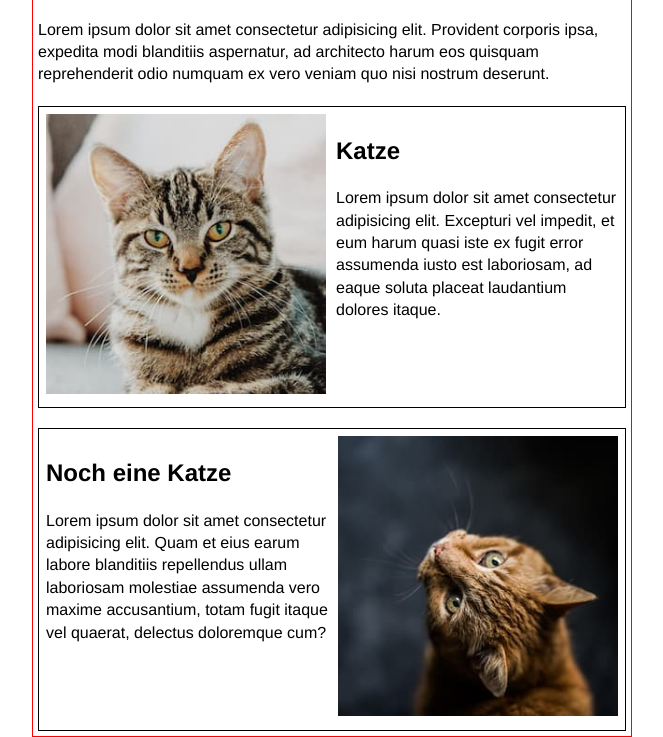
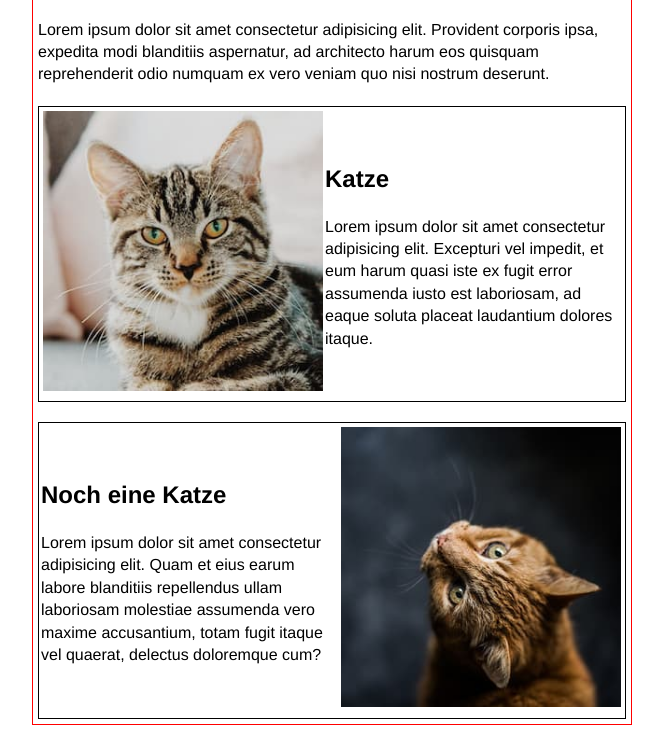
Before and after one commit to siridee/Projekt-Katzen, a plain HTML site: page index.html in a window 1280 px wide. Shown: the part 75-812 px from the top of the page, without its empty margins (308-971 px from the left). Drawn offline with Linux system fonts and the light colour scheme.

Commit message:
Update style.css

```diff
--- a/style.css
+++ b/style.css
@@ -13,7 +13,6 @@ body {
   max-width: 600px;
   border: red solid 1px;
   padding: 5px;
-
 }
 .cardo {
   background: #fff;
@@ -22,8 +21,8 @@ body {
   margin-top: 20px;
   display: flex;
   justify-content: flex-start;
+  align-items: center;
   flex-direction: row;
-
 }
 .cardu {
     background: #fff;
@@ -32,13 +31,14 @@ body {
     margin-top: 20px;
     display: flex;
     justify-content: flex-start;
+    align-items: center;
     flex-direction: row-reverse;
 
   }
-img {
-    margin: 5px;
-    max-width: 280px;
-}
-.text {
-    margin: 5px;
-}
+  img {
+    margin: 2px;
+    max-width:280px;
+  }
+    text {
+      margin: 10px;
+    }
```
